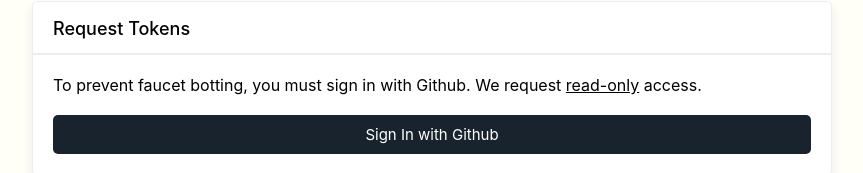
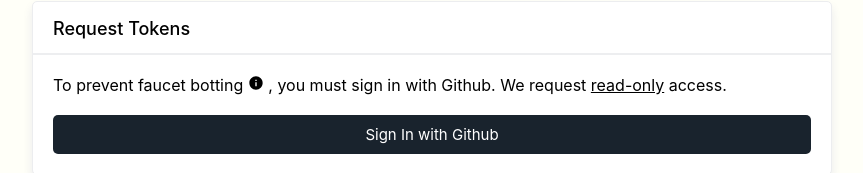
Before and after one commit to tonykogias/optimism-faucet, a Next.js app in the folder frontend/: page / in a window 1280 px wide. Shown: the part 237-410 px from the top of the page, without its empty margins (208-1071 px from the left). Built offline with nearby package versions, Linux system fonts and the light colour scheme; no server answers.

Commit message:
feat: added anti-bot info tooltip

```diff
--- /dev/null
+++ b/frontend/components/InfoTooltip.tsx
@@ -0,0 +1,39 @@
+/* External Imports */
+import React from 'react';
+import { styled } from '@mui/material/styles';
+import Tooltip, { TooltipProps, tooltipClasses } from '@mui/material/Tooltip';
+import Info from "@mui/icons-material/Info";
+import Typography from '@mui/material/Typography';
+
+const CustomTooltip = styled(({ className, ...props }: TooltipProps) => (
+  <Tooltip {...props} classes={{ popper: className }} />
+))(({ theme }) => ({
+  [`& .${tooltipClasses.tooltip}`]: {
+    backgroundColor: '#f8f8f8',
+    color: 'rgba(0, 0, 0, 0.87)',
+    maxWidth: 220,
+    fontFamily: "Inter",
+    fontSize: 15,
+    border: '1px solid #dadde9',
+  },
+}));
+
+export default function InfoTooltip() {
+  return (
+    <CustomTooltip
+        title={
+          <React.Fragment>
+            {"Anti-bot requirements:"}
+            <br/><br/>
+            <b>{"- at least 5 followings"}</b>
+            <br/>
+            <b>{"- account older than 1 month"}</b>
+          </React.Fragment>
+        }
+        placement="top"
+        arrow
+      >
+      <Info sx={{ fontSize: 16 }} />
+    </CustomTooltip>
+  )
+}
--- a/frontend/components/Layout.tsx
+++ b/frontend/components/Layout.tsx
@@ -14,7 +14,14 @@ export default function Layout({
     <div className={styles.layout}>
       {/* Meta + Head */}
       <Head />
-
+      <link
+        rel="stylesheet"
+        href="https://fonts.googleapis.com/css?family=Roboto:300,400,500,700&display=swap"
+      />
+      <link
+        rel="stylesheet"
+        href="https://fonts.googleapis.com/icon?family=Material+Icons"
+      />
       {/* Layout sizer */}
       <div className={styles.layout__content}>{children}</div>
 
--- a/frontend/pages/index.tsx
+++ b/frontend/pages/index.tsx
@@ -8,6 +8,7 @@ import { signIn, getSession, signOut, useSession } from "next-auth/react";
 
 /* Internal Imports */
 import Layout from "/components/Layout";
+import InfoTooltip from "/components/InfoTooltip";
 import styles from "/styles/Home.module.scss";
 
 /**
@@ -77,7 +78,10 @@ export default function Home() {
           {!session ? (
             <div className={styles.content__unauthenticated}>
               <p>
-                To prevent faucet botting, you must sign in with Github. We
+                To prevent faucet botting{" "}
+                <InfoTooltip />
+                {" "}
+                , you must sign in with Github. We
                 request{" "}
                 <a
                   href="https://docs.github.com/en/developers/apps/building-oauth-apps/scopes-for-oauth-apps"
```
Also changed, not shown: frontend/package.json (+7 -1 lines).
